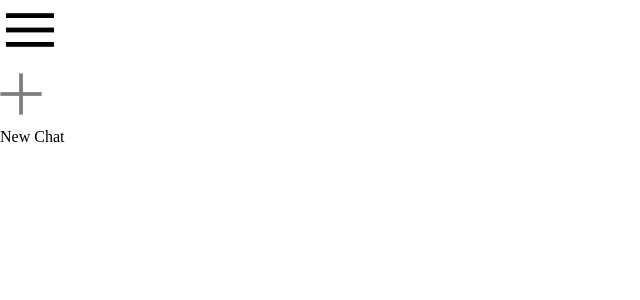
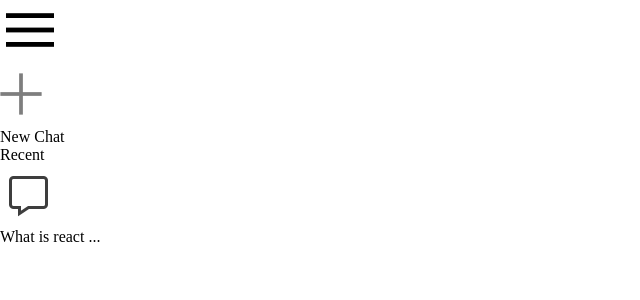
Before and after one commit to RaviKumar-09/Google-Gemini-2.0, a React (Vite) app in the folder gemini-clone/: page / in a window 1280 px wide. Shown: the top 300 px of the page, without its empty margins (0-640 px from the left). Built offline with nearby package versions, Linux system fonts and the light colour scheme.

Commit message:
created reacent entry list

```diff
--- a/gemini-clone/src/components/Sidebar/Sidebar.jsx
+++ b/gemini-clone/src/components/Sidebar/Sidebar.jsx
@@ -11,6 +11,13 @@ const Sidebar = () => {
                 <img src={assets.plus_icon} alt="" />
                 <p>New Chat</p>
             </div>
+            <div className="recent">
+                <p className="recent-tittle">Recent</p>
+                <div className="recent-entry">
+                    <img src={assets.message_icon} alt="" />
+                    <p>What is react ...</p>
+                </div>
+            </div>
         </div>
         <div className="bottom">
 
```
